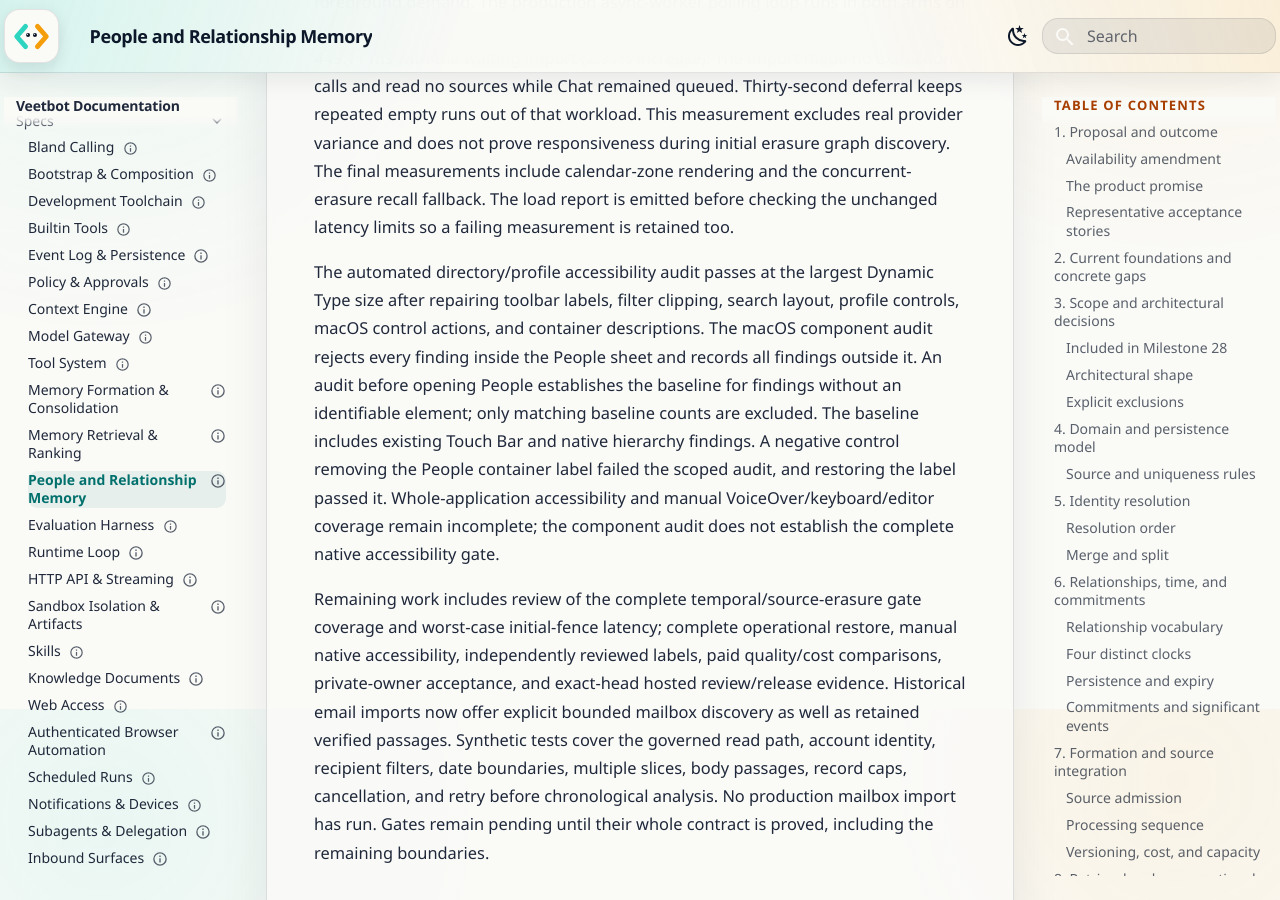
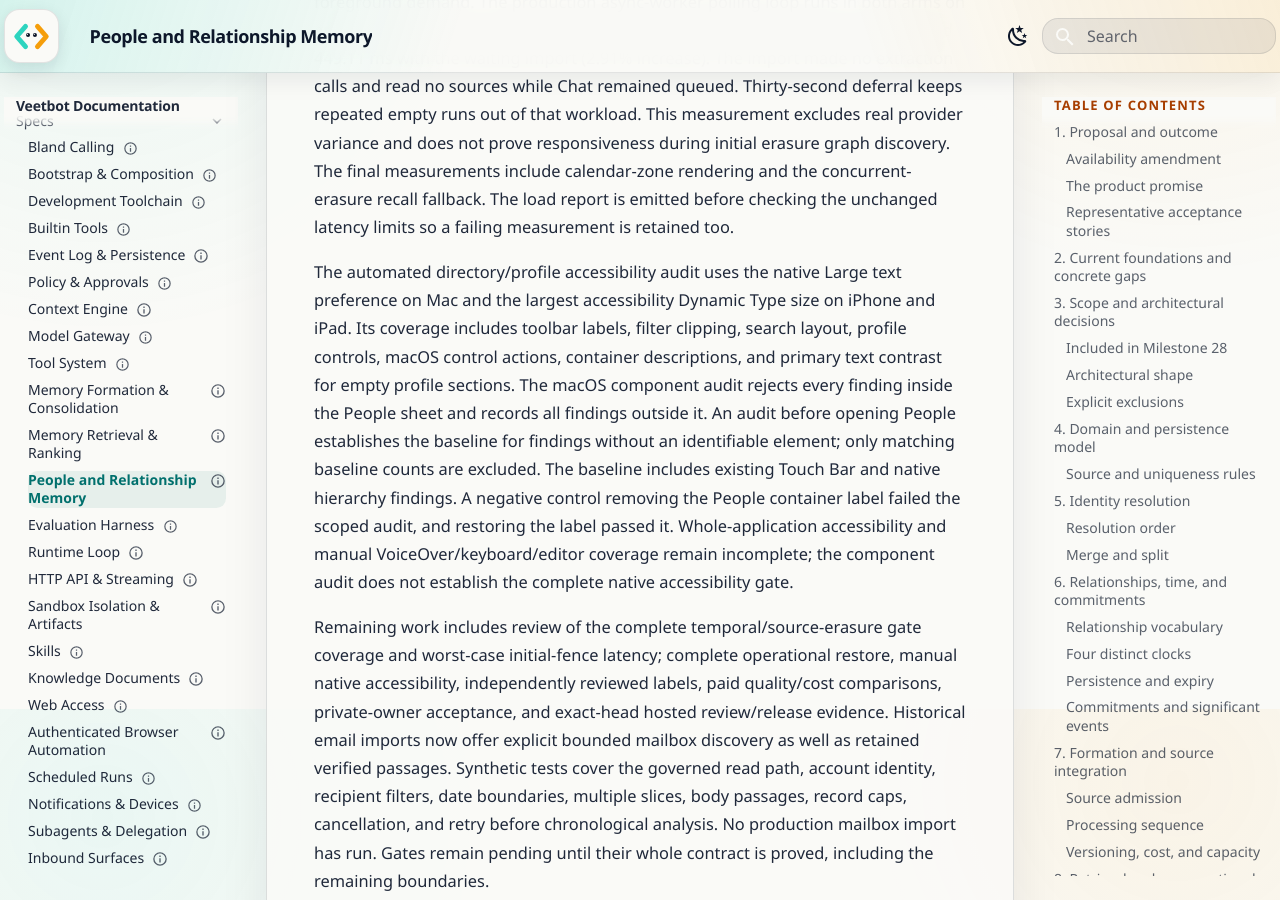
Before and after one commit to avitus/veetbot, an MkDocs documentation site: the page built from docs/plan/people-and-relationships.md, in a window 1280 px wide and 900 px high, scrolled down 46091 px. Built offline with MkDocs 1.6.1 and Material for MkDocs 9.7.7, drawn with Linux system fonts in a browser that asks for light colours.

Commit message:
Improve contrast for empty People profile sections
Use primary text for empty relationship, history, commitment, and fact
messages. The hosted Mac accessibility audit reported insufficient
contrast for three of these labels at the native Large text preference.
Preserve the full audit and its assertions.

Document the platform-specific audit setup and empty-state contrast.

Reading-Lane: A
Glen-Conversation: 01a0a60f-2d0c-7380-ad68-f51a29c451e4

```diff
--- a/docs/plan/people-and-relationships.md
+++ b/docs/plan/people-and-relationships.md
@@ -1352,9 +1352,11 @@
 concurrent-erasure recall fallback. The load report is emitted before checking
 the unchanged latency limits so a failing measurement is retained too.
 
-The automated directory/profile accessibility audit passes at the largest
-Dynamic Type size after repairing toolbar labels, filter clipping, search layout,
-profile controls, macOS control actions, and container descriptions. The macOS
+The automated directory/profile accessibility audit uses the native Large text
+preference on Mac and the largest accessibility Dynamic Type size on iPhone and
+iPad. Its coverage includes toolbar labels, filter clipping, search layout,
+profile controls, macOS control actions, container descriptions, and primary
+text contrast for empty profile sections. The macOS
 component audit rejects every finding inside the People sheet and records all
 findings outside it. An audit before opening People establishes the baseline
 for findings without an identifiable element; only matching baseline counts
```
Also changed, not shown: clients/apple/README.md (+2 -0 lines), 1 other file.
